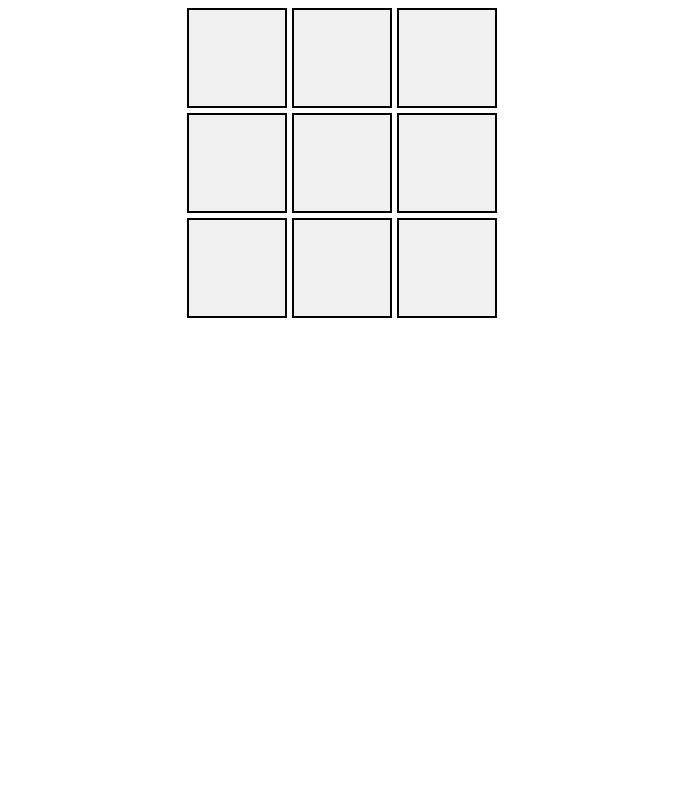
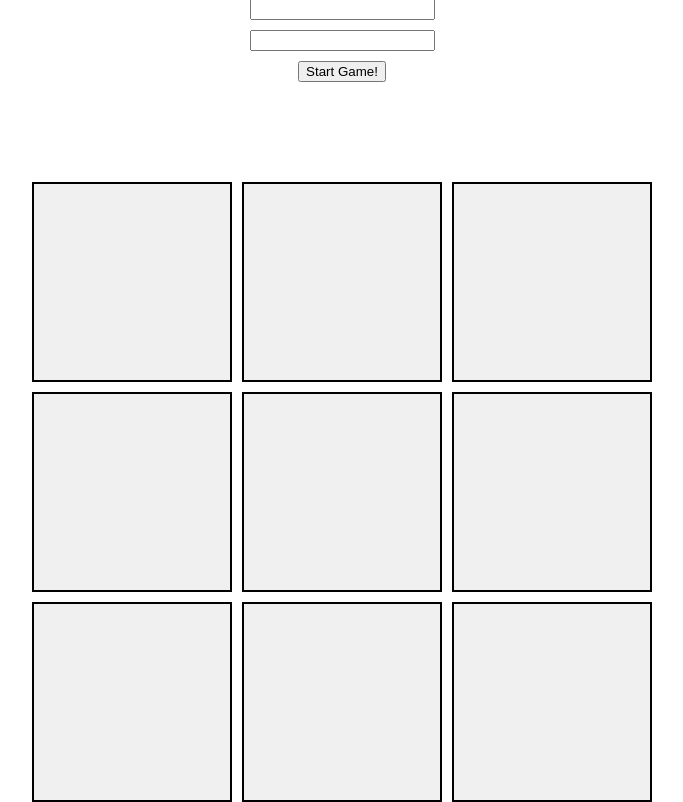
Before and after one commit to sugamcs/ticktacktoe, a plain HTML site: page index.htm in a window 1280 px wide. Shown: the whole page, without its empty margins (298-981 px from the left). Drawn offline with Linux system fonts and the light colour scheme.

Commit message:
Create declareWinner and declareDraw function, add html form for asking player names for next step

```diff
--- a/index.htm
+++ b/index.htm
@@ -8,6 +8,13 @@
     <link rel="stylesheet" href="style.css">
 </head>
 <body>
+    <div class="form">
+        <form>
+            <input type="text" name="name1" id="player1">
+            <input type="text" name="name2" id="player2">
+            <button type="submit" id="submit">Start Game!</button>
+        </form>
+    </div>
     <div class="container">
 
     </div>
--- a/main.js
+++ b/main.js
@@ -14,16 +14,14 @@ function boardRender() {
         container.appendChild(cellElement);
     });
 }
-
 boardRender();
 const cellElements = document.querySelectorAll('.cells');
 
 function createPlayers(name, marker, turn) {
     return { name: name, marker: marker, turn: turn };
 }
-
-const player1 = createPlayers("Player 1", "X", true);
-const player2 = createPlayers("Player 2", "O", false);
+const player1 = createPlayers("Player1", "X", true);
+const player2 = createPlayers("Player2", "O", false);
 
 let controlFlow = {
     findTurn: function () {
@@ -39,55 +37,59 @@ let controlFlow = {
             event.target.textContent = currentPlayer.marker;
             controlFlow.switchTurn();
 
-            // Check for a winner
-            const winner = controlFlow.findWinner();
-            if (winner) {
-                alert(`${winner} is the winner!`);
-                // You can add more game-ending logic here
+            const winner = controlFlow.findWinner()
+            if (winner){
+            console.log(`Player with ${winner} marker won!`)
+            }else{
+              controlFlow.findDraw()
             }
         }
     },
-    findWinner: function () {
-        // Define the winning combinations (you may need more depending on your game rules)
-        const winningCombinations = [
-            [0, 1, 2], [3, 4, 5], [6, 7, 8], // Rows
-            [0, 3, 6], [1, 4, 7], [2, 5, 8], // Columns
-            [0, 4, 8], [2, 4, 6] // Diagonals
-        ];
+    findWinner: function (){
+      const winningCombinations = [
+        [0, 1, 2], [3, 4, 5], [6, 7, 8], // Rows
+        [0, 3, 6], [1, 4, 7], [2, 5, 8], // Columns
+        [0, 4, 8], [2, 4, 6] // Diagonals
+      ]
+      for (const combination of winningCombinations){
+        const [a,b,c] = combination
+        const cellA = cellElements[a]
+        const cellB = cellElements[b]
+        const cellC = cellElements[c]
 
-        // Iterate through each winning combination
-        for (const combination of winningCombinations) {
-            const [a, b, c] = combination;
-            const cellA = cellElements[a];
-            const cellB = cellElements[b];
-            const cellC = cellElements[c];
+        if (cellA.textContent === cellB.textContent && cellB.textContent === cellC.textContent){
+          return cellA.textContent
+        }
+      }
 
-            // Check if all three cells in the combination have the same text content (either 'X' or 'O')
-            if (cellA.textContent && cellA.textContent === cellB.textContent && cellA.textContent === cellC.textContent) {
-                // You have a winner!
-                return cellA.textContent;
-            }
+    },
+    findDraw: function(){
+      const clickedArray = []
+      cellElements.forEach((cell) => {
+        if(cell.textContent != ""){
+          clickedArray.push(cell)
         }
+        if (clickedArray.length == 9){
+          return true
+        }
+      })
 
-        // If no winner is found, return null to indicate a tie or ongoing game
-        return null;
+    },
+    nameChanger: function (playerName1,playerName2){
+
+    },
+
+    gameStarter: function (){
+
     }
-};
+
+}
+
+
 
 cellElements.forEach((cell) => {
     cell.addEventListener('click', controlFlow.placeMarker);
 });
-
-
-
-
-
-
-
-
-// should I write code that I want for :
-// I will check for text content of each cell ,
-//  declare player 1 winner if 3 cells have X as the text content and same
-// for player2 if cells have 0 as the text content
-
-// should I write this outside(where i can like console log it and check) or in the control flow (weird question)
+// Clean up the interface to allow players to put in their names,
+// include a button to start/restart the game and
+//  add a display element that congratulates the winning player!
--- a/style.css
+++ b/style.css
@@ -1,17 +1,25 @@
+body {
+    display: flex;
+    flex-direction: column;
+    justify-content: center;
+    align-items: center;
+    height: 100vh;
+    margin: 0;
+}
 .container {
     display: grid;
-    grid-template-columns: repeat(3, 100px);
-    grid-template-rows: repeat(3, 100px);
-    gap: 5px;
-    margin: 0 auto;
-    width: 310px;
+    grid-template-columns: repeat(3, 200px);
+    grid-template-rows: repeat(3, 200px);
+    gap: 10px;
+    width: auto
 }
+
 
 .cells {
     display: flex;
     align-items: center;
     justify-content: center;
-    font-size: 48px;
+    font-size: 68px;
     font-weight: bold;
     background-color: #f0f0f0;
     border: 2px solid #000;
@@ -21,3 +29,11 @@
 .cell-container:hover {
     background-color: #e0e0e0;
 }
+form {
+    display: flex;
+    align-items: center;
+    justify-content: center;
+    flex-direction: column;
+    padding-bottom: 100px;
+    gap: 10px;
+}
```
